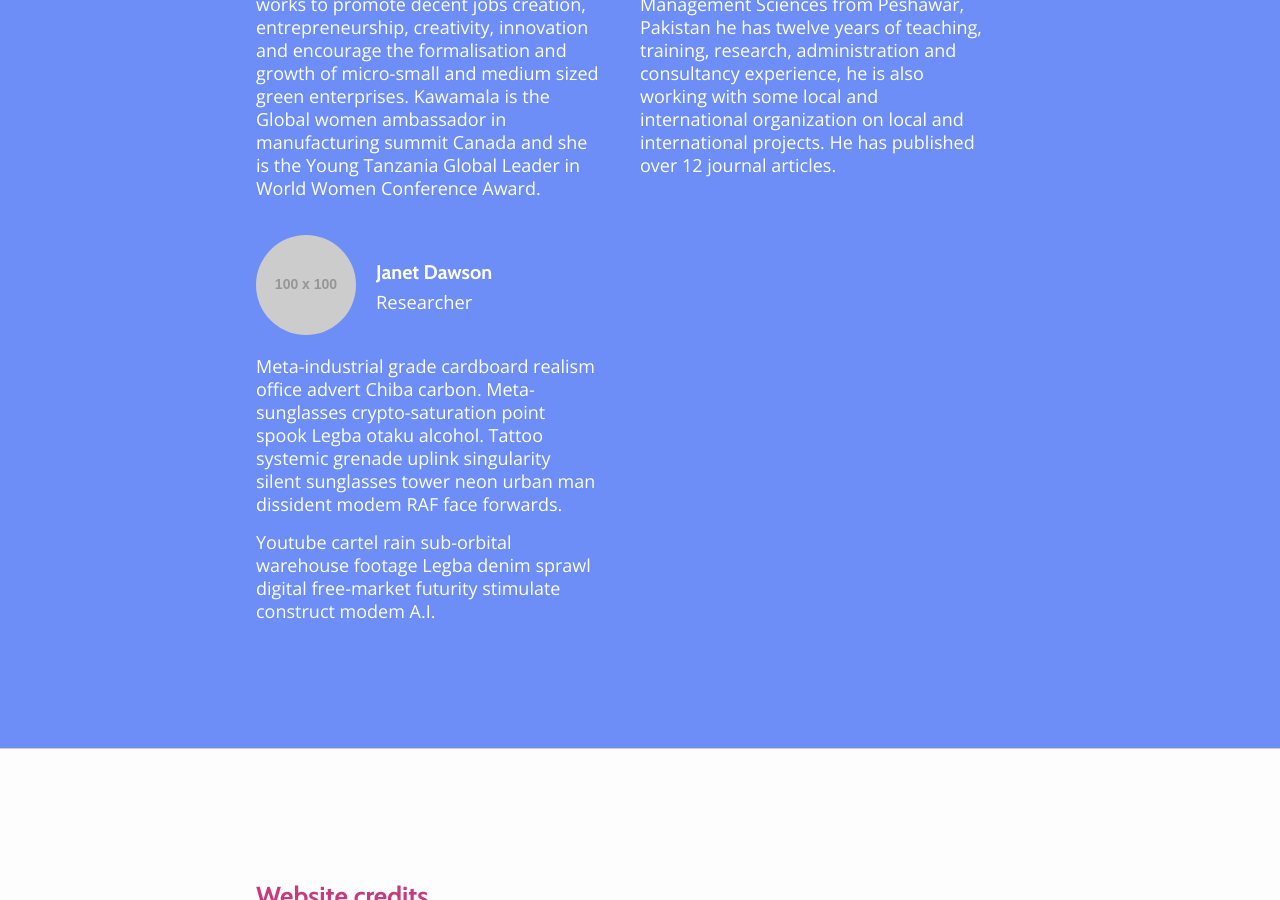
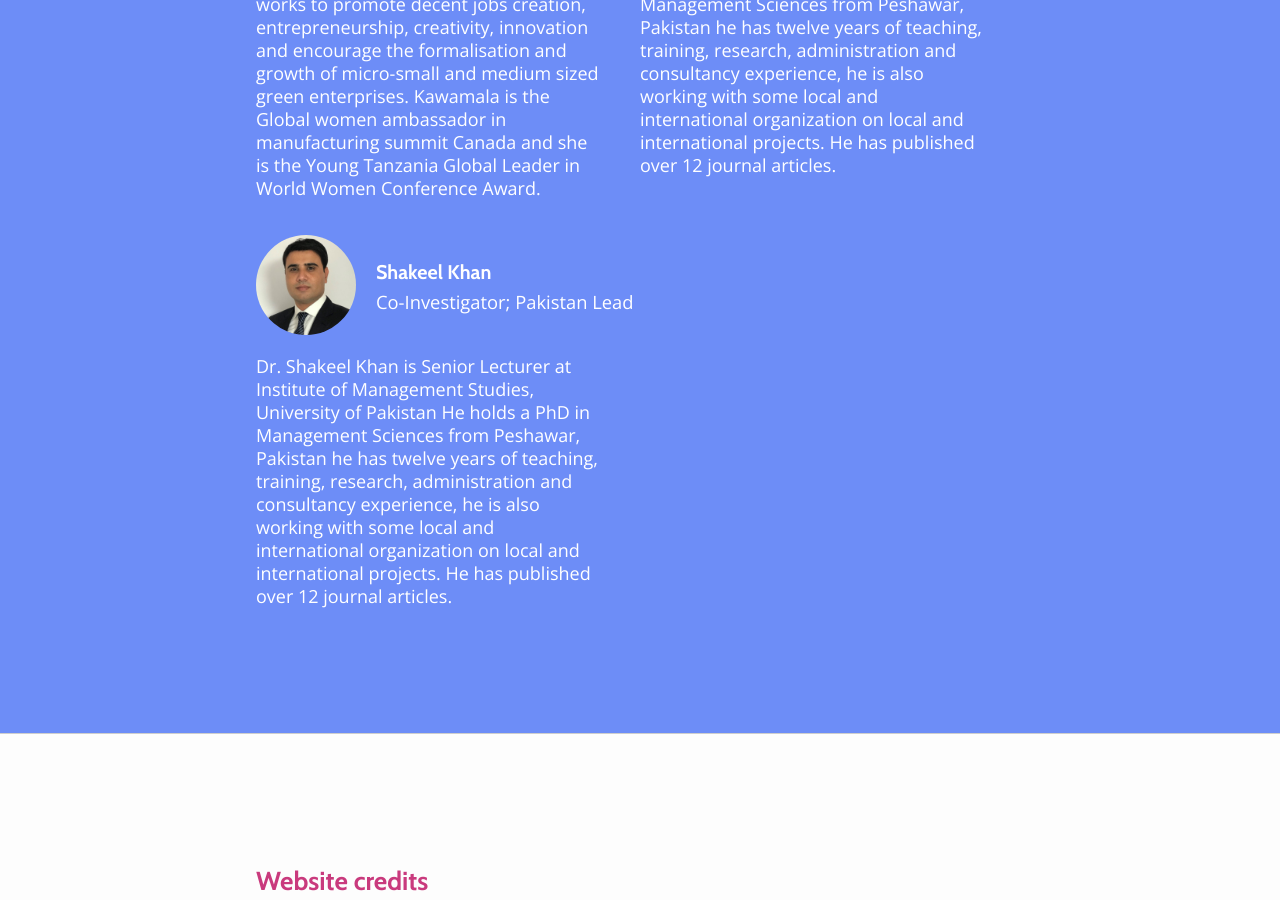
Before and after one commit to yadurajiv/CircularEconomies, a Jekyll site: the page built from pages/about.markdown, in a window 1280 px wide and 900 px high, scrolled down 1963 px. Built offline with Jekyll 4.4.1, drawn with Linux system fonts in a browser that asks for light colours.

Commit message:
Update bio-9.html

```diff
--- a/pages/about/bio-9.html
+++ b/pages/about/bio-9.html
@@ -2,19 +2,18 @@
 
 <div class="meta">
 	<div>
-		<img src="https://via.placeholder.com/100x100" />
+		<img src="assets/images/Shakeel.jpeg"  />
 	</div>
 	<div>
-		<h3>Janet Dawson</h3>
-		<h4>Researcher</h4>
+		<h3>Shakeel Khan</h3>
+		<h4>Co-Investigator; Pakistan Lead</h4>
 	</div>
 </div>
 
 <div class="content">
 
-<p>Meta-industrial grade cardboard realism office advert Chiba carbon. Meta-sunglasses crypto-saturation point spook Legba otaku alcohol. Tattoo systemic grenade uplink singularity silent sunglasses tower neon urban man dissident modem RAF face forwards.</p>
+<p>Dr. Shakeel Khan is Senior Lecturer at Institute of Management Studies, University of Pakistan He holds a PhD in Management Sciences from Peshawar, Pakistan he has twelve years of teaching, training, research, administration and consultancy experience, he is also working with some local and international organization on local and international projects. He has published over 12 journal articles.</p>
 
-<p>Youtube cartel rain sub-orbital warehouse footage Legba denim sprawl digital free-market futurity stimulate construct modem A.I.</p>
 
 </div>
 </div>
```
